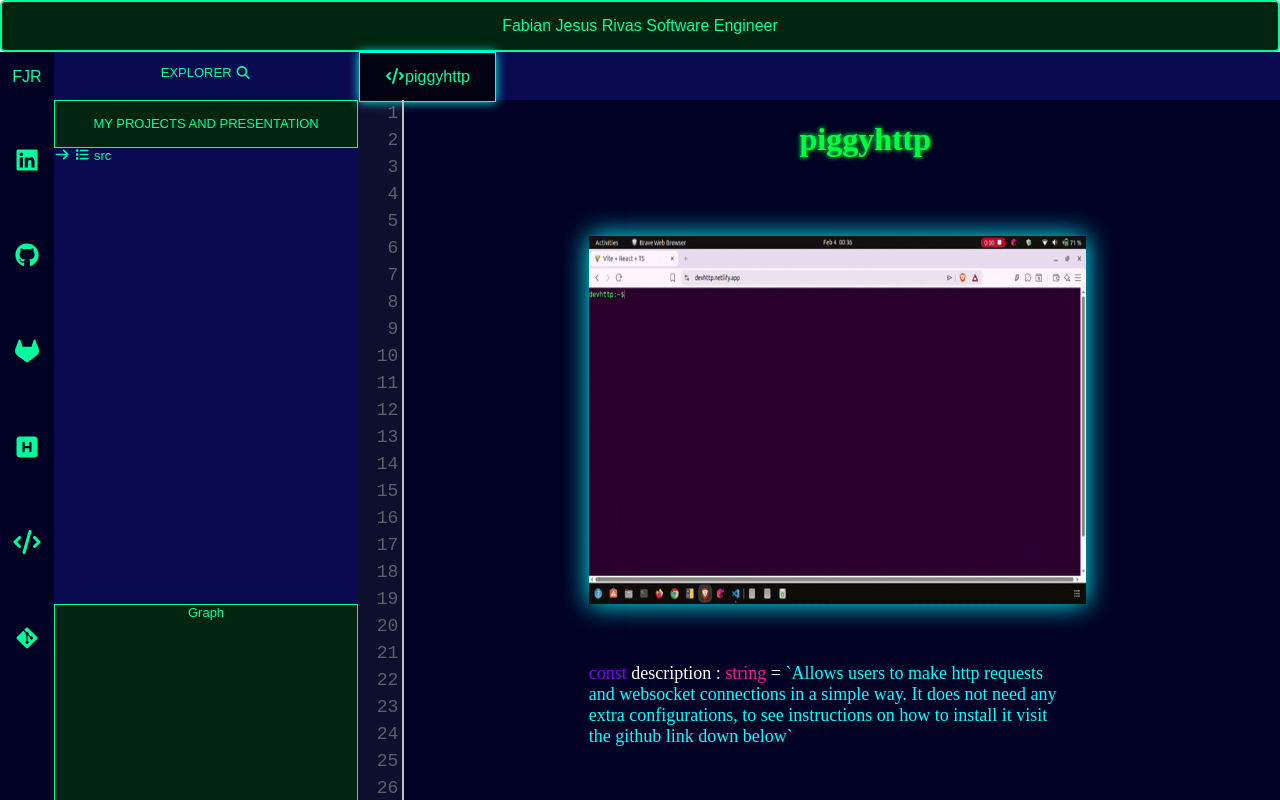
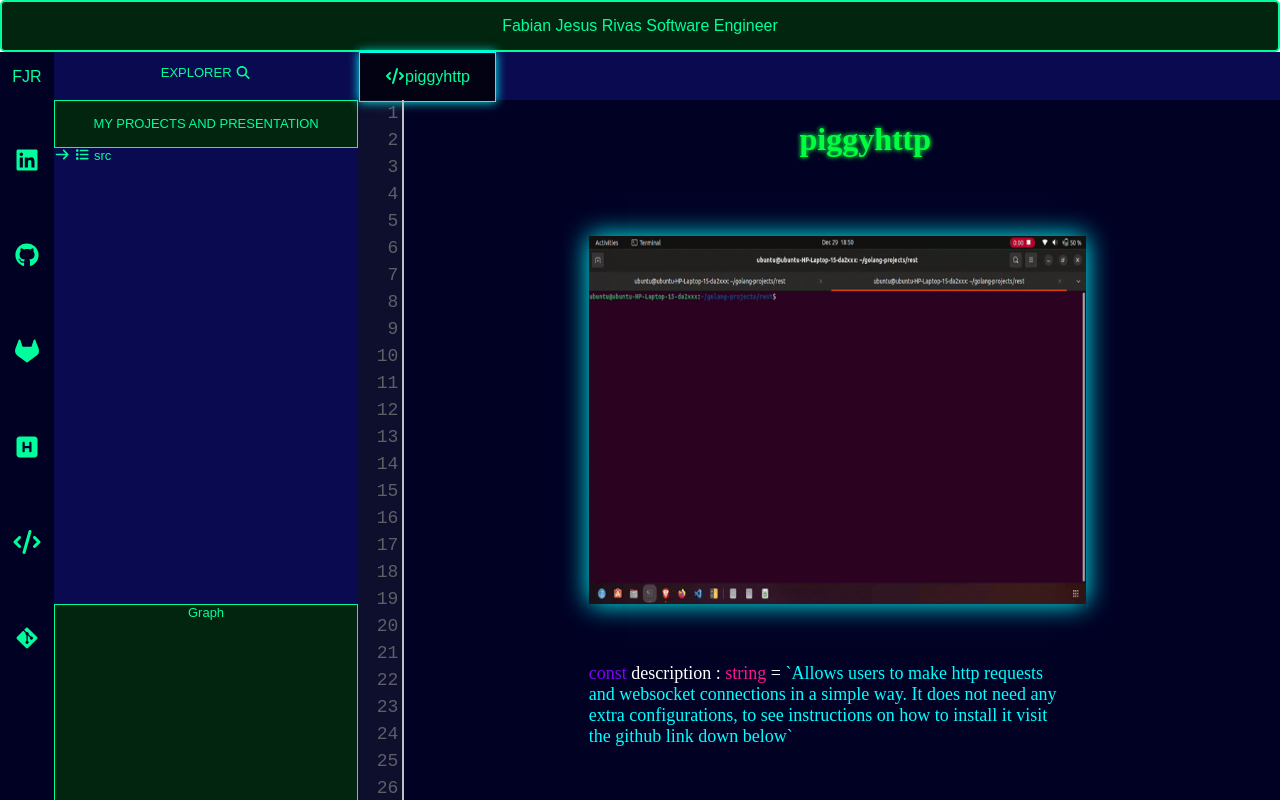
Before and after one commit to mrpiggy97/myportolio, a React (Vite) app: page /piggyhttp in a window 1280 px wide. Shown: the top 800 px of the page. Built offline with nearby package versions, Linux system fonts and the light colour scheme.

Commit message:
Changes imageURL prop

```diff
--- a/src/views/PiggyHttp.tsx
+++ b/src/views/PiggyHttp.tsx
@@ -20,7 +20,7 @@ export default function PiggyHttp() : JSX.Element{
         description="Allows users to make http requests and websocket connections in a simple way. It does
         not need any extra configurations, to see instructions on how to install it visit the github
         link down below"
-        imageURL="/devhttp1.gif"
+        imageURL="/piggyhttp1.gif"
         github="https://www.github.com/mrpiggy97/piggyhttp"
         link={null}
         Stack={PiggyStack}
```
